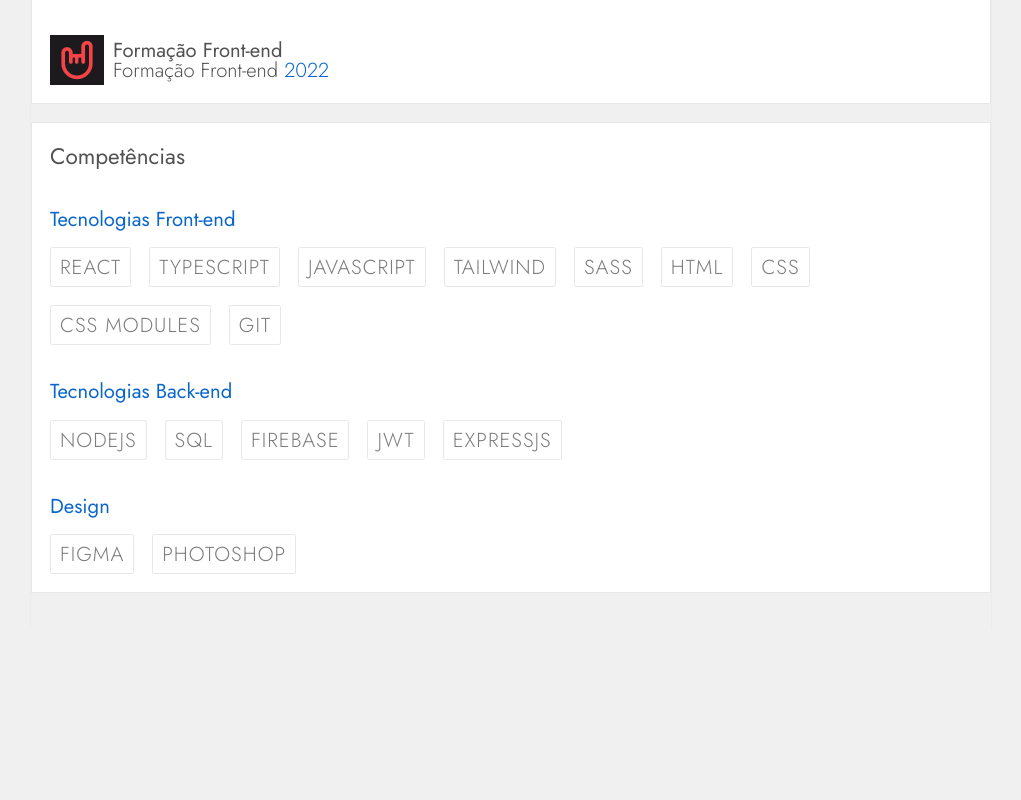
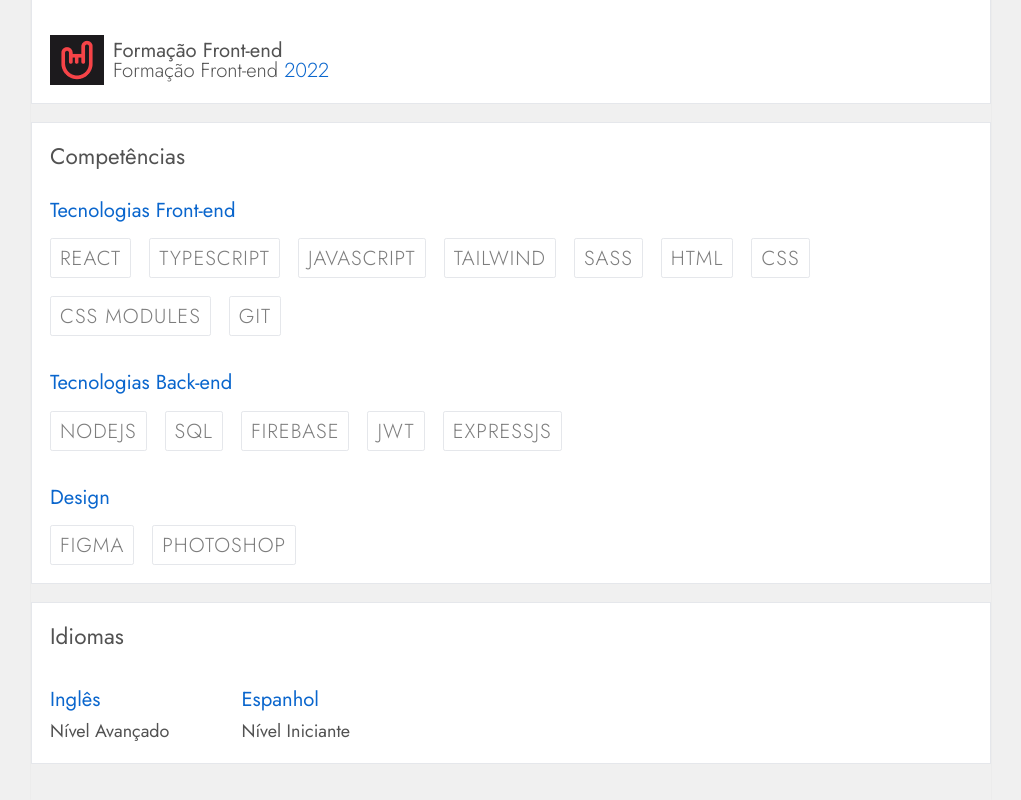
Before and after one commit to devvagnerBR/devvagner-frontend, a React (Vite) app: page / in a window 1280 px wide. Shown: the part 1482-2282 px from the top of the page, without its empty margins (129-1150 px from the left). Before the commit the page ends 2111 px from the top, so only its background shows below. Built offline with nearby package versions, Linux system fonts and the light colour scheme.

Commit message:
:sparkles: feat: languages-section

```diff
--- /dev/null
+++ b/src/Components/Languages.tsx
@@ -0,0 +1,23 @@
+import { ContainerSection } from '@/Components'
+import { languageData } from '@/Data'
+export { languageData } from "@/Data"
+
+export const Languages = () => {
+
+
+
+    return (
+        <ContainerSection>
+            <h1 className='text-xl'>Idiomas</h1>
+            <main className='mt-8 max-md:mt-4 max-mobile:flex-col max-mobile:gap-4 flex gap-16'>
+                {languageData?.map( ( language ) => (
+                    <div key={language.id} className='flex flex-col gap-2'>
+                        <h1 className='text-primary-500'>{language.language}</h1>
+                        <p className='text-base'>{language.level}</p>
+                    </div>
+                ) )}
+            </main>
+        </ContainerSection>
+
+    )
+}
--- a/src/Components/Skills.tsx
+++ b/src/Components/Skills.tsx
@@ -6,11 +6,11 @@ export const Skills = () => {
     return (
         <ContainerSection>
             <h1 className='text-xl'>Competências</h1>
-                <section className='mt-8 max-md:mt-4 flex flex-col'>
+            <section className='mt-6 max-md:mt-4 flex flex-col'>
                 <h1 className='text-primary-500 mb-4'>Tecnologias Front-end</h1>
                 <div className='flex gap-4 flex-wrap'>
                     {frontEnd?.map( ( technology ) => (
-                            <p className='max-md:text-sm font-light  w-max  p-2 rounded-sm  border uppercase tracking-wider text-secondary-400'>{technology}</p>
+                        <p key={technology} className='max-md:text-sm font-light  w-max  p-2 rounded-sm  border uppercase tracking-wider text-secondary-400'>{technology}</p>
                     ) )}
                 </div>
             </section>
@@ -18,7 +18,7 @@ export const Skills = () => {
                 <h1 className='text-primary-500 mb-4'>Tecnologias Back-end</h1>
                 <div className='flex gap-4 flex-wrap'>
                     {backEnd?.map( ( technology ) => (
-                            <p className='max-md:text-sm font-light  w-max  p-2 rounded-sm  border uppercase tracking-wider text-secondary-400'>{technology}</p>
+                        <p key={technology} className='max-md:text-sm font-light  w-max  p-2 rounded-sm  border uppercase tracking-wider text-secondary-400'>{technology}</p>
                     ) )}
                 </div>
             </section>
@@ -26,7 +26,7 @@ export const Skills = () => {
                 <h1 className='text-primary-500 mb-4'>Design</h1>
                 <div className='flex gap-4 flex-wrap'>
                     {design?.map( ( technology ) => (
-                            <p className='max-md:text-sm font-light  w-max  p-2 rounded-sm  border uppercase tracking-wider text-secondary-400'>{technology}</p>
+                        <p key={technology} className='max-md:text-sm font-light  w-max  p-2 rounded-sm  border uppercase tracking-wider text-secondary-400'>{technology}</p>
                     ) )}
                 </div>
             </section>
--- a/src/Components/index.ts
+++ b/src/Components/index.ts
@@ -6,3 +6,4 @@ export { About } from "./About"
 export { Graduation } from "./Graduation"
 export { Certificates } from "./Certificates"
 export { Skills } from "./Skills"
+export { Languages } from "./Languages"
--- /dev/null
+++ b/src/Data/LanguageData.ts
@@ -0,0 +1,4 @@
+export const languageData = [
+    { id: 1, language: "Inglês", level: "Nível Avançado" },
+    { id: 2, language: "Espanhol", level: "Nível Iniciante" }
+]
--- a/src/Data/index.ts
+++ b/src/Data/index.ts
@@ -1,2 +1,3 @@
 export { certificatesData } from "./CertificatesData"
 export { frontEnd, backEnd, design } from './SkillsData';
+export { languageData } from "./LanguageData"
--- a/src/Pages/Portfolio.tsx
+++ b/src/Pages/Portfolio.tsx
@@ -1,4 +1,4 @@
-import { About, Certificates, ContainerApp, Graduation, Header, Introduction, Skills } from "@/Components"
+import { About, Certificates, ContainerApp, Graduation, Header, Introduction, Languages, Skills } from "@/Components"
 
 export const Portfolio = () => {
 
@@ -11,6 +11,7 @@ export const Portfolio = () => {
             <Graduation />
             <Certificates />
             <Skills />
+            <Languages />
         </ContainerApp>
     )
 }
```
Lines whose indentation alone changed are shown as unchanged.
